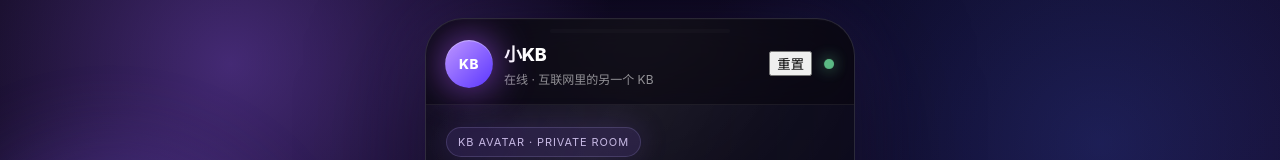
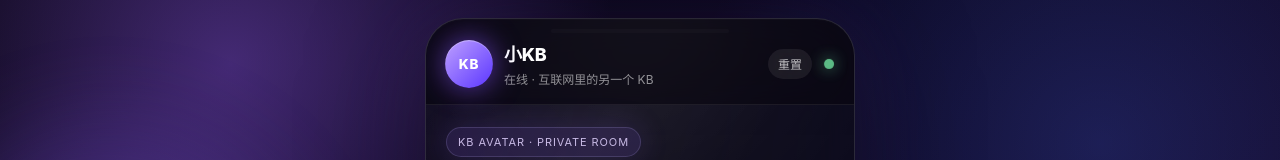
Before and after one commit to dengkaibao0526-design/ai-room, a Next.js app: page / in a window 1280 px wide. Shown: the top 160 px of the page. Built offline with nearby package versions, Linux system fonts and the light colour scheme.

Commit message:
Update globals.css

```diff
--- a/app/globals.css
+++ b/app/globals.css
@@ -14,6 +14,12 @@ body {
 
 body {
   min-height: 100vh;
+  overflow: hidden;
+}
+
+button,
+textarea {
+  font-family: inherit;
 }
 
 .app {
@@ -36,25 +42,25 @@ body {
 .app::after {
   content: "";
   position: absolute;
-  width: 360px;
-  height: 360px;
+  width: 380px;
+  height: 380px;
   border-radius: 999px;
-  filter: blur(38px);
+  filter: blur(44px);
   opacity: 0.42;
   pointer-events: none;
 }
 
 .app::before {
-  left: -110px;
-  top: 12%;
-  background: rgba(139, 92, 246, 0.55);
+  left: -120px;
+  top: 10%;
+  background: rgba(139, 92, 246, 0.58);
   animation: floatOrbOne 10s ease-in-out infinite;
 }
 
 .app::after {
   right: -130px;
-  bottom: 8%;
-  background: rgba(236, 72, 153, 0.34);
+  bottom: 7%;
+  background: rgba(236, 72, 153, 0.36);
   animation: floatOrbTwo 12s ease-in-out infinite;
 }
 
@@ -68,13 +74,13 @@ body {
   z-index: 1;
   display: flex;
   flex-direction: column;
-  background: rgba(12, 10, 22, 0.72);
+  background: rgba(12, 10, 22, 0.74);
   border: 1px solid rgba(255, 255, 255, 0.13);
   box-shadow:
     0 34px 110px rgba(0, 0, 0, 0.62),
-    0 0 80px rgba(139, 92, 246, 0.16),
+    0 0 90px rgba(139, 92, 246, 0.17),
     inset 0 1px 0 rgba(255, 255, 255, 0.1);
-  backdrop-filter: blur(28px);
+  backdrop-filter: blur(30px);
   animation: phoneBreath 5s ease-in-out infinite;
 }
 
@@ -84,22 +90,21 @@ body {
   inset: 0;
   pointer-events: none;
   background:
-    linear-gradient(120deg, transparent 0%, rgba(255, 255, 255, 0.06) 28%, transparent 46%),
+    linear-gradient(120deg, transparent 0%, rgba(255, 255, 255, 0.055) 28%, transparent 46%),
     radial-gradient(circle at 50% 0%, rgba(255, 255, 255, 0.09), transparent 35%);
-  opacity: 0.7;
+  opacity: 0.75;
 }
 
 .phone::after {
   content: "";
   position: absolute;
-  width: 180px;
+  width: 178px;
   height: 4px;
   top: 10px;
   left: 50%;
   transform: translateX(-50%);
   border-radius: 999px;
   background: rgba(255, 255, 255, 0.16);
-  filter: blur(0.2px);
 }
 
 .chatHeader {
@@ -118,11 +123,11 @@ body {
 .avatar {
   width: 46px;
   height: 46px;
+  flex: 0 0 46px;
   border-radius: 50%;
   display: grid;
   place-items: center;
-  background:
-    linear-gradient(135deg, rgba(190, 150, 255, 1), rgba(91, 54, 255, 1));
+  background: linear-gradient(135deg, #bea0ff 0%, #5b36ff 100%);
   box-shadow:
     0 0 28px rgba(138, 80, 255, 0.66),
     inset 0 1px 0 rgba(255, 255, 255, 0.28);
@@ -131,18 +136,19 @@ body {
 
 .avatar span {
   font-size: 13px;
-  font-weight: 800;
-  letter-spacing: 0.5px;
+  font-weight: 850;
+  letter-spacing: 0.7px;
 }
 
 .profile {
   flex: 1;
+  min-width: 0;
 }
 
 .profile h1 {
   margin: 0;
   font-size: 18px;
-  font-weight: 760;
+  font-weight: 780;
   letter-spacing: -0.3px;
 }
 
@@ -150,11 +156,37 @@ body {
   margin: 4px 0 0;
   font-size: 12px;
   color: rgba(255, 255, 255, 0.55);
+  white-space: nowrap;
+  overflow: hidden;
+  text-overflow: ellipsis;
+}
+
+.clearBtn {
+  height: 30px;
+  padding: 0 10px;
+  border: 0;
+  border-radius: 999px;
+  color: rgba(255, 255, 255, 0.72);
+  background: rgba(255, 255, 255, 0.08);
+  font-size: 12px;
+  cursor: pointer;
+  backdrop-filter: blur(14px);
+  transition: 0.18s ease;
+}
+
+.clearBtn:hover {
+  color: white;
+  background: rgba(255, 255, 255, 0.13);
+}
+
+.clearBtn:active {
+  transform: scale(0.94);
 }
 
 .statusDot {
   width: 10px;
   height: 10px;
+  flex: 0 0 10px;
   border-radius: 999px;
   background: #7cffb2;
   box-shadow: 0 0 16px rgba(124, 255, 178, 0.9);
@@ -219,18 +251,6 @@ body {
   animation: tagIn 0.5s ease both;
 }
 
-.tags span:nth-child(2) {
-  animation-delay: 0.06s;
-}
-
-.tags span:nth-child(3) {
-  animation-delay: 0.12s;
-}
-
-.tags span:nth-child(4) {
-  animation-delay: 0.18s;
-}
-
 .messages {
   flex: 1;
   overflow-y: auto;
@@ -279,8 +299,7 @@ body {
 
 .userBubble {
   color: white;
-  background:
-    linear-gradient(135deg, #7c4dff 0%, #a855f7 100%);
+  background: linear-gradient(135deg, #7c4dff 0%, #a855f7 100%);
   border-bottom-right-radius: 7px;
   box-shadow:
     0 12px 34px rgba(124, 77, 255, 0.32),
@@ -327,7 +346,6 @@ body {
   padding: 11px 4px 9px 8px;
   font-size: 15px;
   line-height: 1.45;
-  font-family: inherit;
 }
 
 .inputBar textarea::placeholder {
@@ -341,10 +359,9 @@ body {
   border-radius: 999px;
   color: white;
   font-size: 14px;
-  font-weight: 700;
+  font-weight: 730;
   cursor: pointer;
-  background:
-    linear-gradient(135deg, #8b5cf6 0%, #c084fc 100%);
+  background: linear-gradient(135deg, #8b5cf6 0%, #c084fc 100%);
   box-shadow: 0 10px 26px rgba(139, 92, 246, 0.45);
   transition: 0.18s ease;
 }
@@ -401,8 +418,7 @@ body {
 }
 
 @keyframes floatOrbOne {
-  0%,
-  100% {
+  0%, 100% {
     transform: translate(0, 0) scale(1);
   }
 
@@ -412,8 +428,7 @@ body {
 }
 
 @keyframes floatOrbTwo {
-  0%,
-  100% {
+  0%, 100% {
     transform: translate(0, 0) scale(1);
   }
 
@@ -423,42 +438,33 @@ body {
 }
 
 @keyframes phoneBreath {
-  0%,
-  100% {
+  0%, 100% {
     box-shadow:
       0 34px 110px rgba(0, 0, 0, 0.62),
-      0 0 80px rgba(139, 92, 246, 0.16),
+      0 0 90px rgba(139, 92, 246, 0.17),
       inset 0 1px 0 rgba(255, 255, 255, 0.1);
   }
 
   50% {
     box-shadow:
       0 38px 125px rgba(0, 0, 0, 0.7),
-      0 0 105px rgba(139, 92, 246, 0.28),
+      0 0 110px rgba(139, 92, 246, 0.29),
       inset 0 1px 0 rgba(255, 255, 255, 0.13);
   }
 }
 
 @keyframes avatarPulse {
-  0%,
-  100% {
+  0%, 100% {
     transform: scale(1);
-    box-shadow:
-      0 0 28px rgba(138, 80, 255, 0.66),
-      inset 0 1px 0 rgba(255, 255, 255, 0.28);
   }
 
   50% {
     transform: scale(1.04);
-    box-shadow:
-      0 0 38px rgba(168, 85, 247, 0.82),
-      inset 0 1px 0 rgba(255, 255, 255, 0.3);
   }
 }
 
 @keyframes onlinePulse {
-  0%,
-  100% {
+  0%, 100% {
     opacity: 0.72;
     transform: scale(1);
   }
@@ -482,8 +488,7 @@ body {
 }
 
 @keyframes titleFloat {
-  0%,
-  100% {
+  0%, 100% {
     transform: translateY(0);
   }
 
@@ -519,9 +524,7 @@ body {
 }
 
 @keyframes typingDot {
-  0%,
-  80%,
-  100% {
+  0%, 80%, 100% {
     transform: translateY(0);
     opacity: 0.35;
   }
```
